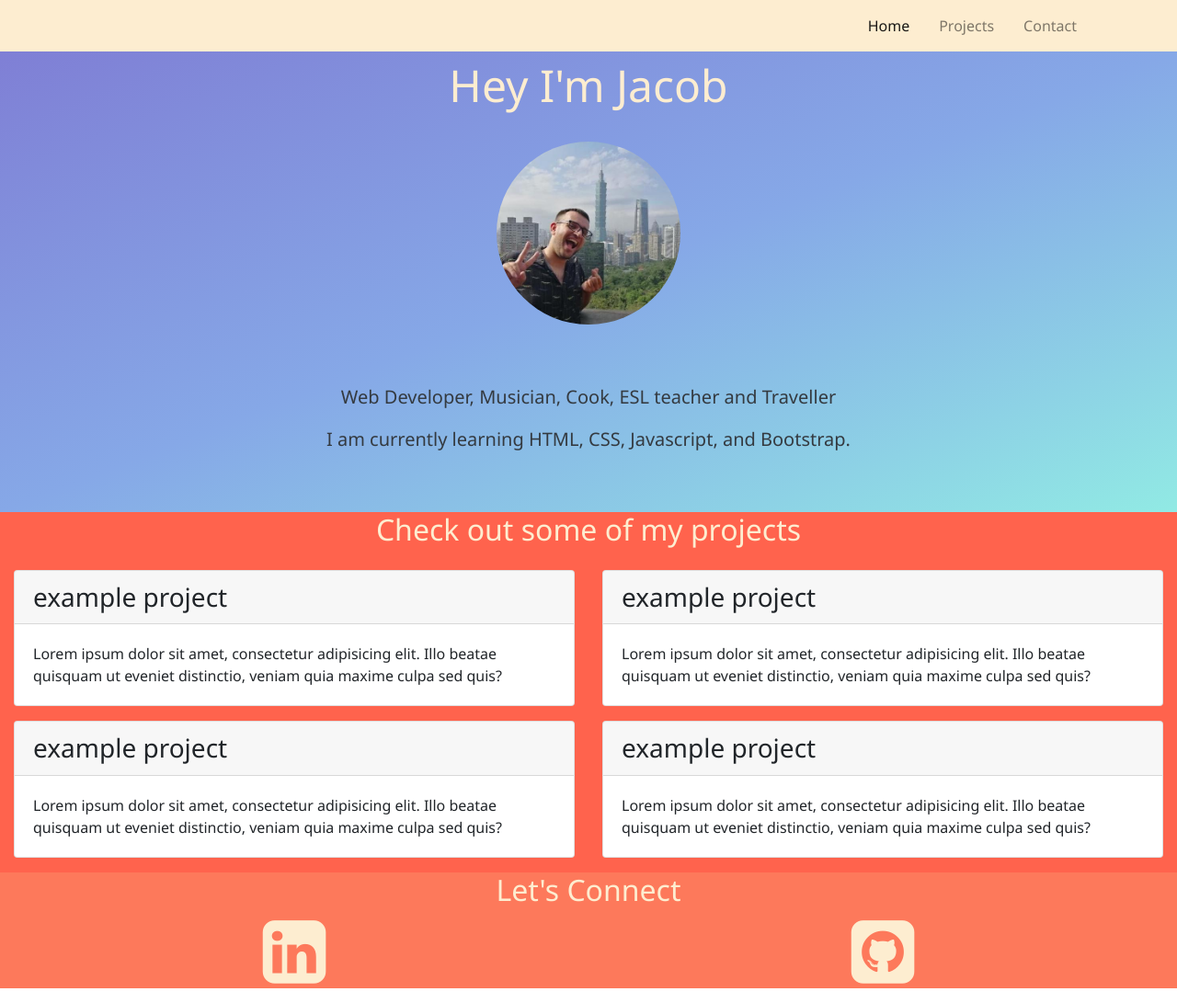
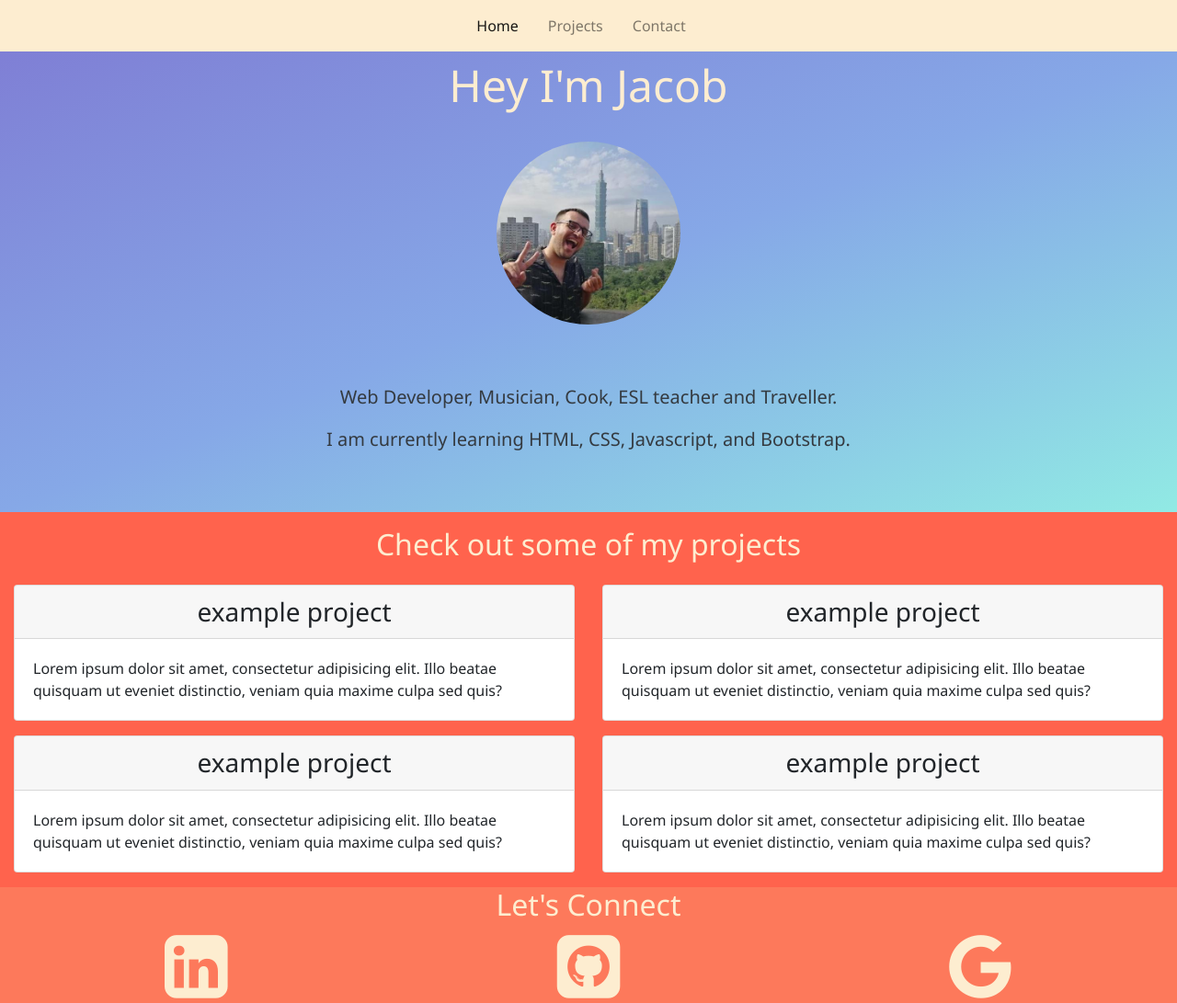
Before and after one commit to j-nathanson/portfolio-landing-page, a website: page index.html in a window 1280 px wide. Shown: the whole page at 92% size. Drawn offline with nearby package versions, Linux system fonts and the light colour scheme.

Commit message:
added google icon

```diff
--- a/index.html
+++ b/index.html
@@ -11,32 +11,31 @@
     <link rel="stylesheet" href="node_modules/font-awesome/css/font-awesome.min.css" />
     <link rel="preconnect" href="https://fonts.googleapis.com">
     <link rel="preconnect" href="https://fonts.gstatic.com" crossorigin>
-    <link href="https://fonts.googleapis.com/css2?family=Noto+Sans:ital,wght@0,400;0,700;1,400;1,700&display=swap" rel="stylesheet">
+    <link href="https://fonts.googleapis.com/css2?family=Noto+Sans:ital,wght@0,400;0,700;1,400;1,700&display=swap"
+        rel="stylesheet">
     <title>Jacob Nathanson</title>
 </head>
 
 <body>
     <!-- Navbar -->
-    <nav class="navbar navbar-expand-sm navbar-light sticky-top">
+    <nav class="navbar navbar-expand-sm navbar-light sticky-top text-center">
         <div class="container">
-            <!-- Logo -->
-            <a href="#" class="navbar-brand"></a>
             <!-- Toggle Button -->
             <button class="navbar-toggler" type="button" data-toggle="collapse" data-target="#nucampNavbar">
-                <span class="navbar-toggler-icon"></span>
+                <span class="navbar-toggler-icon mr-auto"></span>
             </button>
 
             <!-- Navlinks -->
-            <div class="collapse navbar-collapse" id="nucampNavbar">
+            <div class="collapse navbar-collapse justify-content-center " id="nucampNavbar">
                 <ul class="navbar-nav">
                     <li class="nav-item active">
                         <a class="nav-link" href="#">Home</a>
                     </li>
                     <li class="nav-item">
-                        <a class="nav-link" href="aboutus.html">Projects</a>
+                        <a class="nav-link" href="#myProjects">Projects</a>
                     </li>
                     <li class="nav-item">
-                        <a class="nav-link" href="contactus.html">Contact</a>
+                        <a class="nav-link" href="#myContacts">Contact</a>
                     </li>
                 </ul>
             </div>
@@ -58,14 +57,14 @@
         <div class="row">
             <div class="col p-5">
                 <div class="text-dark text-center">
-                    <p>Web Developer, Musician, Cook, ESL teacher and Traveller</p>
+                    <p>Web Developer, Musician, Cook, ESL teacher and Traveller.</p>
                     <p>I am currently learning HTML, CSS, Javascript, and Bootstrap.</p>
                 </div>
             </div>
         </div>
     </div>
     <!-- projects -->
-    <div class="container-fluid projects">
+    <div class="container-fluid projects pt-3"  id="myProjects">
         <h2 class="text-center">Check out some of my projects</h2>
         <div class="row">
             <div class="col">
@@ -111,15 +110,19 @@
         </div>
     </div>
 
+    <!-- contact information -->
     <footer>
-        <div class="container-fluid socials text-center">
+        <div class="container-fluid socials text-center" id="myContacts">
             <h2>Let's Connect</h2>
             <div class="row">
-                <div class="col-6">
+                <div class="col-4">
                     <a href=""><i class="fa fa-linkedin-square fa-5x" aria-hidden="true"></i></a>
                 </div>
-                <div class="col">
+                <div class="col-4">
                     <a href=""><i class="fa fa-github-square fa-5x" aria-hidden="true"></i></a>
+                </div>
+                <div class="col-4">
+                    <a href=""><i class="fa fa-google fa-5x" aria-hidden="true"></i></a>
                 </div>
             </div>
 
--- a/style.css
+++ b/style.css
@@ -37,6 +37,9 @@ img{
 .card{
     margin-top: 1rem;
 }
+.card-header{
+    text-align: center;
+}
 
 .socials{
     background-color: #FD795B;
```
